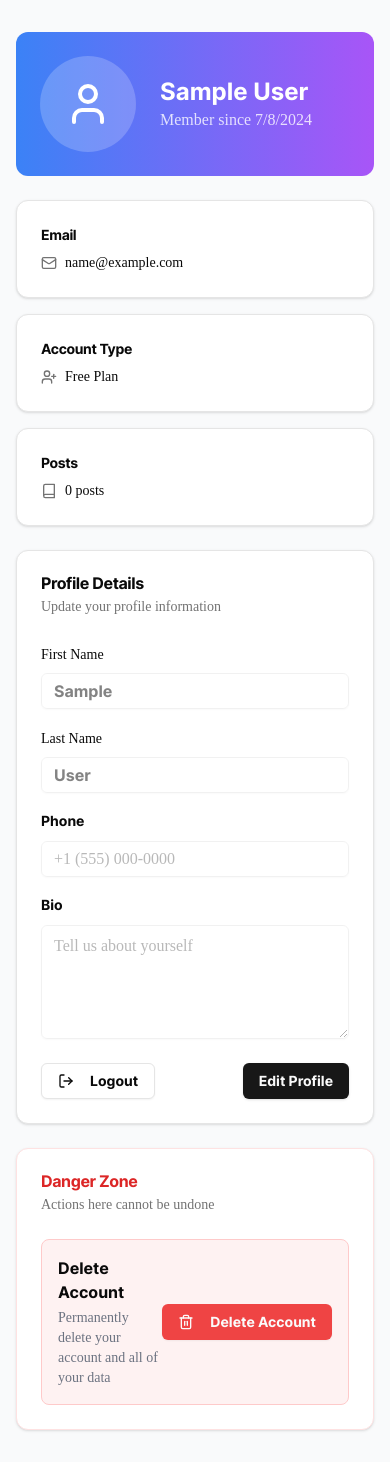
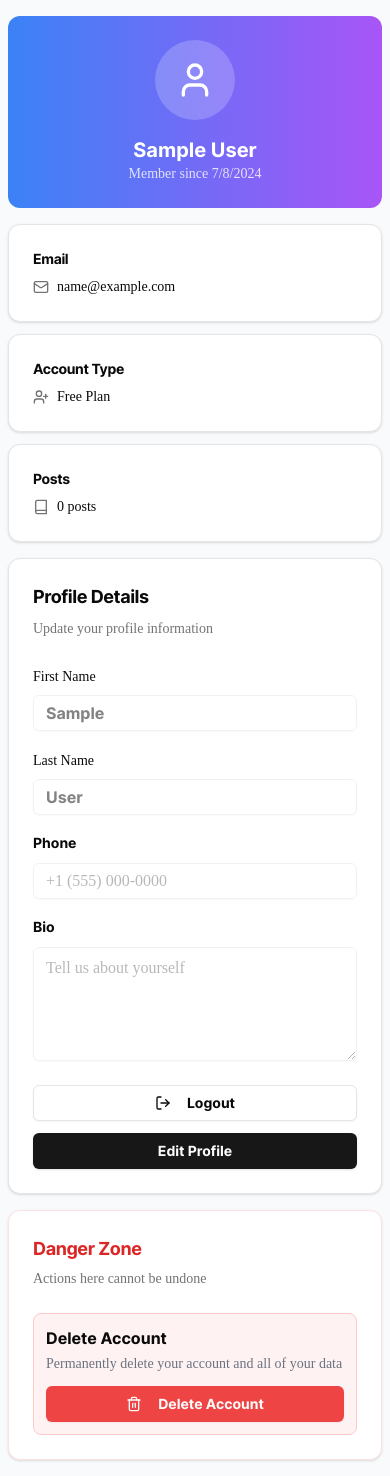
Before and after one commit to toonami2907/redux, a React (Vite) app: page / in a window 390 px wide. Built offline with nearby package versions, Linux system fonts and the light colour scheme; sample sign-in values are in the browser's storage; a web font is replaced by a local one.

Commit message:
added responsiveness

```diff
--- a/src/components/Dashboard.jsx
+++ b/src/components/Dashboard.jsx
@@ -104,31 +104,31 @@
   if (!user) return null;
 
   return (
-    <div className="container mx-auto py-8 px-4 font-[unbounded]">
-      <div className="max-w-3xl mx-auto space-y-6">
+    <div className="container mx-auto py-4 sm:py-8 px-2 sm:px-4 font-[unbounded]">
+      <div className="max-w-3xl mx-auto space-y-4 sm:space-y-6">
         {/* Profile Header */}
         <Card className="border-none shadow-none bg-gradient-to-r from-blue-500 to-purple-500 text-white">
           <CardHeader>
-            <div className="flex items-center gap-6">
+            <div className="flex flex-col sm:flex-row items-center gap-4 sm:gap-6">
               <div className="relative">
-                <div className="w-24 h-24 rounded-full bg-white/20 flex items-center justify-center">
-                  <User className="w-12 h-12" />
+                <div className="w-20 h-20 sm:w-24 sm:h-24 rounded-full bg-white/20 flex items-center justify-center">
+                  <User className="w-10 h-10 sm:w-12 sm:h-12" />
                 </div>
               </div>
-              <div>
-                <h1 className="text-2xl font-[unbounded-bold]">
+              <div className="text-center sm:text-left">
+                <h1 className="text-xl sm:text-2xl font-[unbounded-bold]">
                   {user.firstName
                     ? `${user.firstName} ${user.lastName}`
                     : user.email}
                 </h1>
-                <p className="text-white/80">Member since {new Date().toLocaleDateString()}</p>
+                <p className="text-white/80 text-sm sm:text-base">Member since {new Date().toLocaleDateString()}</p>
               </div>
             </div>
           </CardHeader>
         </Card>
 
         {/* Quick Stats */}
-        <div className="grid gap-4 md:grid-cols-3 [&_Card]:font-[unbounded]">
+        <div className="grid gap-3 grid-cols-1 sm:grid-cols-2 md:grid-cols-3 [&_Card]:font-[unbounded]">
           <Card>
             <CardHeader className="space-y-0 pb-2">
               <CardTitle className="text-sm font-[unbounded-bold]">Email</CardTitle>
@@ -166,15 +166,15 @@
 
         {/* Profile Form */}
         <Card>
-          <CardHeader>
-            <CardTitle className='font-[unbounded-bold]'>Profile Details</CardTitle>
-            <CardDescription className='font-[unbounded-medium]'>
+          <CardHeader className="space-y-2">
+            <CardTitle className='font-[unbounded-bold] text-lg sm:text-xl'>Profile Details</CardTitle>
+            <CardDescription className='font-[unbounded-medium] text-sm'>
               Update your profile information
             </CardDescription>
           </CardHeader>
           <CardContent>
             <form onSubmit={handleUpdateProfile} className="space-y-4">
-              <div className="grid gap-4 md:grid-cols-2">
+              <div className="grid gap-4 grid-cols-1 md:grid-cols-2">
                 <div className="space-y-2 font-[unbounded-bold]">
                   <Label htmlFor="firstName">First Name</Label>
                   <Input
@@ -232,12 +232,12 @@
               )}
             </form>
           </CardContent>
-          <CardFooter className="flex justify-between">
+          <CardFooter className="flex flex-col sm:flex-row gap-3 sm:gap-0 sm:justify-between">
             {isEditing ? (
               <>
                 <Button
                   variant="outline"
-                  className='font-[unbounded-bold]'
+                  className='font-[unbounded-bold] w-full sm:w-auto'
                   onClick={() => setIsEditing(false)}
                   disabled={loading}
                 >
@@ -246,6 +246,7 @@
                 <Button
                   onClick={handleUpdateProfile}
                   disabled={loading}
+                  className="w-full sm:w-auto"
                 >
                   {loading && <Loader2 className="mr-2 h-4 w-4 animate-spin" />}
                   Save Changes
@@ -255,14 +256,14 @@
               <>
                 <Button
                   variant="outline"
-                  className='font-[unbounded-bold]'
+                  className='font-[unbounded-bold] w-full sm:w-auto'
                   onClick={handleLogout}
                 >
-                  <LogOut className="mr-2 h-4 w-4 " />
+                  <LogOut className="mr-2 h-4 w-4" />
                   Logout
                 </Button>
                 <Button
-                className='font-[unbounded-bold]'
+                  className='font-[unbounded-bold] w-full sm:w-auto'
                   onClick={() => setIsEditing(true)}
                 >
                   Edit Profile
@@ -275,13 +276,13 @@
         {/* Add this card at the end, after the Profile Form card */}
         <Card className="mt-6 border-red-100">
           <CardHeader>
-            <CardTitle className="text-red-600 font-[unbounded-bold]">Danger Zone</CardTitle>
-            <CardDescription>
+            <CardTitle className="text-red-600 font-[unbounded-bold] text-lg sm:text-xl">Danger Zone</CardTitle>
+            <CardDescription className="text-sm">
               Actions here cannot be undone
             </CardDescription>
           </CardHeader>
           <CardContent>
-            <div className="flex items-center justify-between p-4 border rounded-lg border-red-200 bg-red-50">
+            <div className="flex flex-col sm:flex-row items-start sm:items-center justify-between p-3 sm:p-4 border rounded-lg border-red-200 bg-red-50 gap-3 sm:gap-0">
               <div className="space-y-1">
                 <h4 className='font-[unbounded-bold]'>Delete Account</h4>
                 <p className="text-sm text-gray-500">
@@ -290,9 +291,11 @@
               </div>
               <AlertDialog>
                 <AlertDialogTrigger asChild>
-                  <Button variant="destructive"
-                  className='font-[unbounded-bold]'
-                  disabled={isDeleting}>
+                  <Button
+                    variant="destructive"
+                    className='font-[unbounded-bold] w-full sm:w-auto'
+                    disabled={isDeleting}
+                  >
                     {isDeleting ? (
                       <Loader2 className="mr-2 h-4 w-4 animate-spin" />
                     ) : (
```
